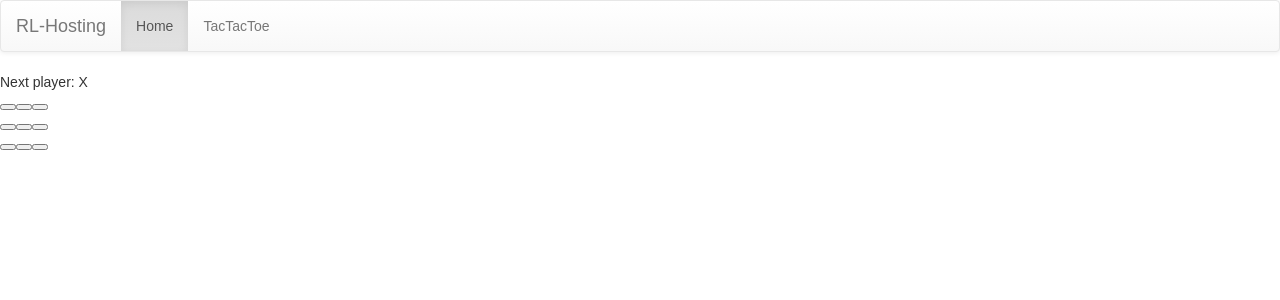
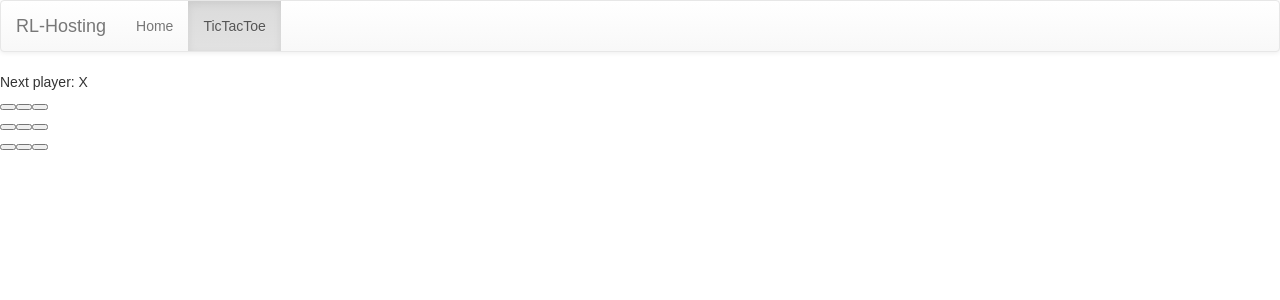
Before and after one commit to SwamiRama/rl-hosting_node, a React (Create React App) app: page /games/tictactoe in a window 1280 px wide. Shown: the top 300 px of the page. Built offline with nearby package versions, Linux system fonts and the light colour scheme.

Commit message:
add active class to active link

```diff
--- a/src/components/NavBar/index.jsx
+++ b/src/components/NavBar/index.jsx
@@ -1,10 +1,26 @@
 import React, {Component} from 'react';
+import {NavLink, withRouter} from 'react-router-dom';
 
 // create classes
 class NavBar extends Component {
   render() {
+    const links = [
+      {
+        name: "Home",
+        path: "/"
+      }, {
+        name: "TicTacToe",
+        path: "/games/tictactoe"
+      }
+    ];
+
+    const listItems = links.map((link) =>
+      <li key={link.path} className={this.props.location.pathname === link.path ? "active" : ""}>
+        <NavLink to={link.path}>{link.name}</NavLink>
+      </li>);
+
     return (
-      <nav className="navbar navbar-default" role="navigation">
+      <nav className="navbar navbar-default">
         <div className="navbar-header">
           <button
             type="button"
@@ -16,22 +32,18 @@ class NavBar extends Component {
             <span className="icon-bar"></span>
             <span className="icon-bar"></span>
           </button>
-          <a className="navbar-brand" href="#">RL-Hosting</a>
+          <a className="navbar-brand" href="/">RL-Hosting</a>
         </div>
 
         <div className="collapse navbar-collapse navbar-ex1-collapse">
           <ul className="nav navbar-nav">
-            <li className="active">
-              <a href="/">Home</a>
-            </li>
-            <li>
-              <a href="/games/tictactoe">TacTacToe</a>
-            </li>
+            {listItems}
           </ul>
         </div>
       </nav>
     );
   }
 }
+NavBar = withRouter(NavBar)
 
 export default NavBar;
```
